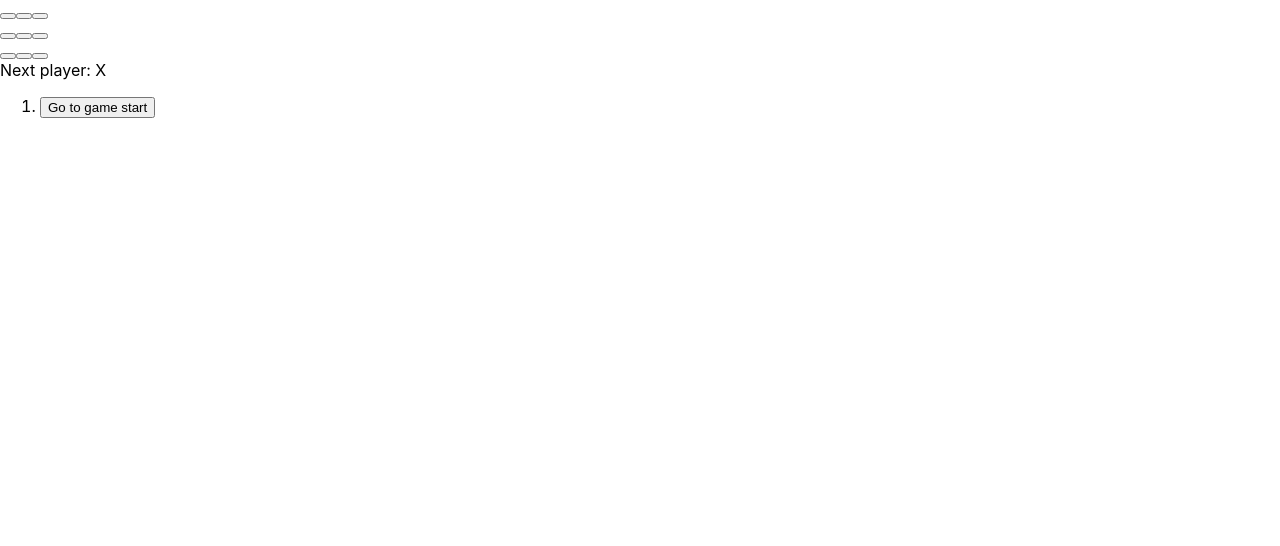
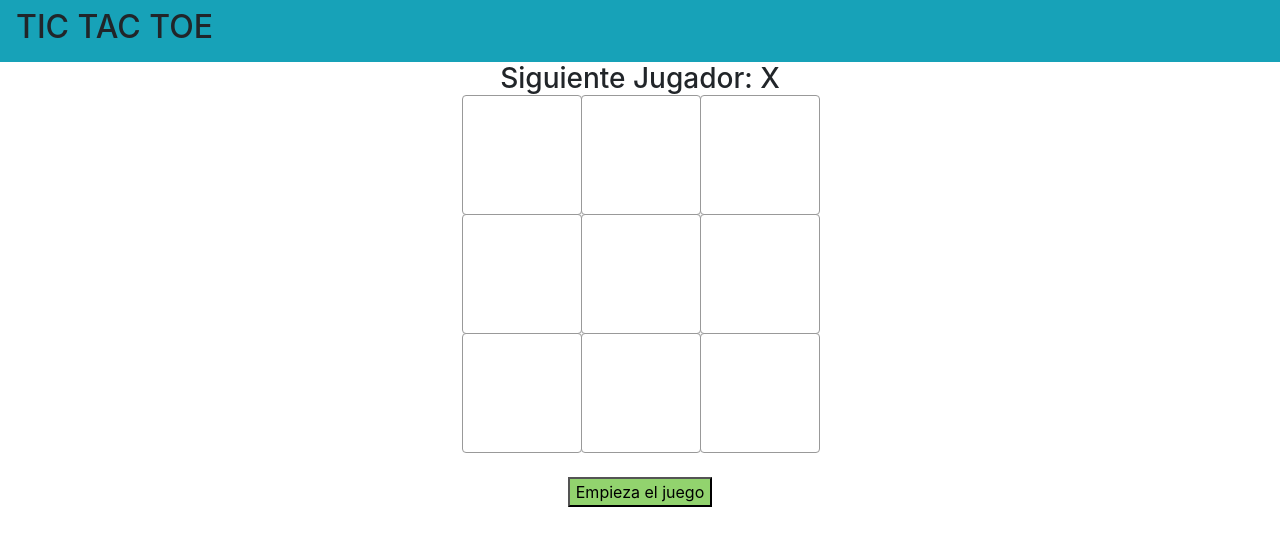
Before and after one commit to scarlosro/reactNative, a React (Create React App) app in the folder my-app/: page / in a window 1280 px wide. Shown: the top 546 px of the page. Built offline with nearby package versions, Linux system fonts and the light colour scheme.

Commit message:
añadir diseño

```diff
--- a/my-app/package.json
+++ b/my-app/package.json
@@ -6,7 +6,9 @@
     "@testing-library/jest-dom": "^4.2.4",
     "@testing-library/react": "^9.3.2",
     "@testing-library/user-event": "^7.1.2",
+    "bootstrap": "^4.5.0",
     "react": "^16.13.0",
+    "react-bootstrap": "^1.0.1",
     "react-dom": "^16.13.0",
     "react-scripts": "3.4.0"
   },
--- a/my-app/src/index.css
+++ b/my-app/src/index.css
@@ -5,9 +5,55 @@ body {
     sans-serif;
   -webkit-font-smoothing: antialiased;
   -moz-osx-font-smoothing: grayscale;
+  justify-content: center;
 }
 
 code {
   font-family: source-code-pro, Menlo, Monaco, Consolas, 'Courier New',
     monospace;
 }
+
+jugador {
+  justify-content: center;
+  text-align: center;
+}
+
+.board-row:after {
+  clear: both;
+  content: "";
+  display: table;
+  align-content: center;
+  align-items: center;
+  align-self: center;
+  text-align: center;
+}
+
+.square {
+  background: #fff;
+  border: 1px solid #999;
+  float: left;
+  font-size: 40px;
+  font-weight: bold;
+  height: 120px;
+  margin-right: -1px;
+  margin-top: -1px;
+  padding: 0;
+  border-radius: 4px;
+  width: 120px;
+
+}
+
+.game-board {
+  display: flex;
+  flex-wrap: wrap;
+  justify-content: center;
+}
+
+
+.game-info{
+  list-style: none;
+
+}
+.Movimiento{
+  background-color: #92d36e;
+}
--- a/my-app/src/index.js
+++ b/my-app/src/index.js
@@ -1,5 +1,6 @@
 import React from 'react';
 import ReactDOM from 'react-dom';
+import 'bootstrap/dist/css/bootstrap.min.css';
 import './index.css';
 
 var player = {score: 1, name: 'Jeff'};
@@ -13,7 +14,7 @@ function Square(props){
   class Board extends React.Component {
     //ok
     renderSquare(i) {
-      return <Square value={this.props.squares[i]}
+      return <Square   value={this.props.squares[i]}
       onClick ={() => this.props.onClick(i)}
       />;
     }
@@ -87,33 +88,43 @@ function Square(props){
 
     const moves = history.map((step, move) => {
       const desc = move ?
-        'Go to move #' + move :
-        'Go to game start';
+        'Ahora mueve #' + move :
+        'Empieza el juego';
       return (
         <li key={move}>
-          <button onClick={() => this.jumpTo(move)}>{desc}</button>
+          <button className="Movimiento" onClick={() => this.jumpTo(move)}>{desc}</button>
         </li>
       );
     });
 
     let status;
     if (winner) {
-      status = "Winner: " + winner;
+      status = "Ganador: " + winner;
     } else {
-      status = "Next player: " + (this.state.xIsNext ? "X" : "O");
+      status = "Siguiente Jugador: " + (this.state.xIsNext ? "X" : "O");
     }
 
     return (
       <div className="game">
-        <div className="game-board">
+        <div>
+        <div>
+          <nav class="navbar navbar-light bg-info">
+            <span class="h2">TIC TAC TOE</span>
+          </nav>
+        </div>
+        <div class="text-center">
+          <span class="h3"> {status} </span>
+        </div>
+       </div>
+        <div className="game-board text-center">
           <Board
             squares={current.squares}
             onClick={i => this.handleClick(i)}
           />
         </div>
-        <div className="game-info">
-          <div>{status}</div>
-          <ol>{moves}</ol>
+        <br></br>
+        <div className="game-info text-center">
+          {moves}
         </div>
       </div>
     );
```
Also changed, not shown: 1 other file (tests, documents, lock files or other folders).
